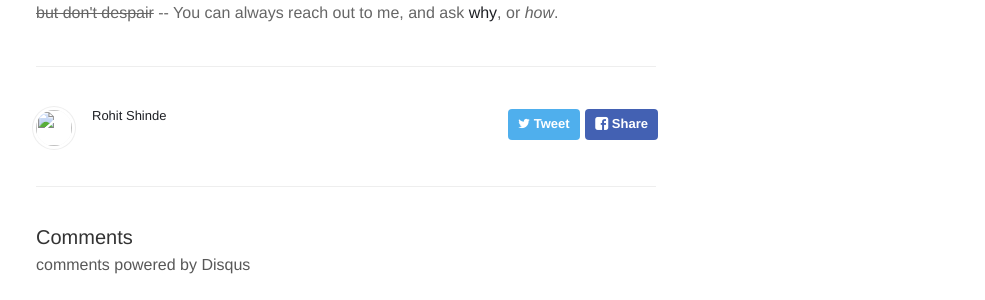
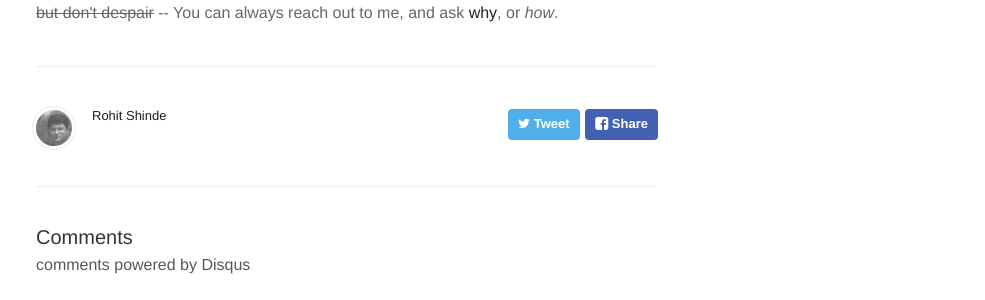
Before and after one commit to shinderohitt/shinderohitt.github.io, a Jekyll site: the page built from _posts/2015-01-17-hello-world.html, in a window 1280 px wide. Shown: the part 451-751 px from the top of the page, without its empty margins (294-1279 px from the left). Built offline with Jekyll 4.4.1, drawn with Linux system fonts in a browser that asks for light colours; nearby versions of some CDN libraries; comment, search, counter and statistics services are not loaded.

Commit message:
More link fixes

```diff
--- a/_includes/navigation.html
+++ b/_includes/navigation.html
@@ -1,11 +1,11 @@
 <nav class="main-nav">
     {% if page.url != "/index.html" %}
-        <a href="{{ site.baseurl }}"> Home </a>
+        <a href="{{ site.baseurl | absolute_url }}"> Home </a>
     {% endif %}
 
     {% if page.url != "/about/" %}
         {% if site.aboutPage %}
-            <a href="{{ site.baseurl }}about">About </a>
+            <a href="{{ site.baseurl | absolute_url }}about">About </a>
         {% endif %}
     {% endif %}
 </nav>
--- a/_includes/profile.html
+++ b/_includes/profile.html
@@ -6,7 +6,7 @@
                <img id="avatar" class="2x" src="{{ site.baseurl }}assets/images/rohit.jpg"/>
                </a> -->
         {% else %}
-            <img id="avatar" class="2x" src="{{ site.baseurl }}assets/images/rohit.jpg"/>
+            <img id="avatar" class="2x" src="{{ site.baseurl | absolute_url }}assets/images/rohit.jpg"/>
         {% endif %}
             <h1>{{ site.author }}</h1>
             <h2>{{ site.description }}</h2>
--- a/_layouts/post.html
+++ b/_layouts/post.html
@@ -14,7 +14,7 @@
 </article>
 <footer id="post-meta" class="clearfix">
     <a href="http://twitter.com/{{ site.authorTwitter }}">
-        <img class="avatar" src="{{ site.baseurl }}assets/images/rohit.jpg">
+        <img class="avatar" src="{{ site.baseurl | absolute_url }}assets/images/rohit.jpg">
         <div>
             <span class="dark">{{ site.author }}</span>
             <span>{{ site.description }}</span>
@@ -40,7 +40,7 @@
         <h3>Read more</h3>
         {% for post in site.posts %}
             <li>
-                <a href="{{ site.baseurl }}{{ post.url | remove_first: '/' }}">{{ post.title }}<aside class="dates">{{ post.date | date:"%b %d" }}</aside></a>
+                <a href="{{ site.baseurl | absolute_url }}{{ post.url | remove_first: '/' }}">{{ post.title }}<aside class="dates">{{ post.date | date:"%b %d" }}</aside></a>
             </li>
         {% endfor %}
     </ul>
```
